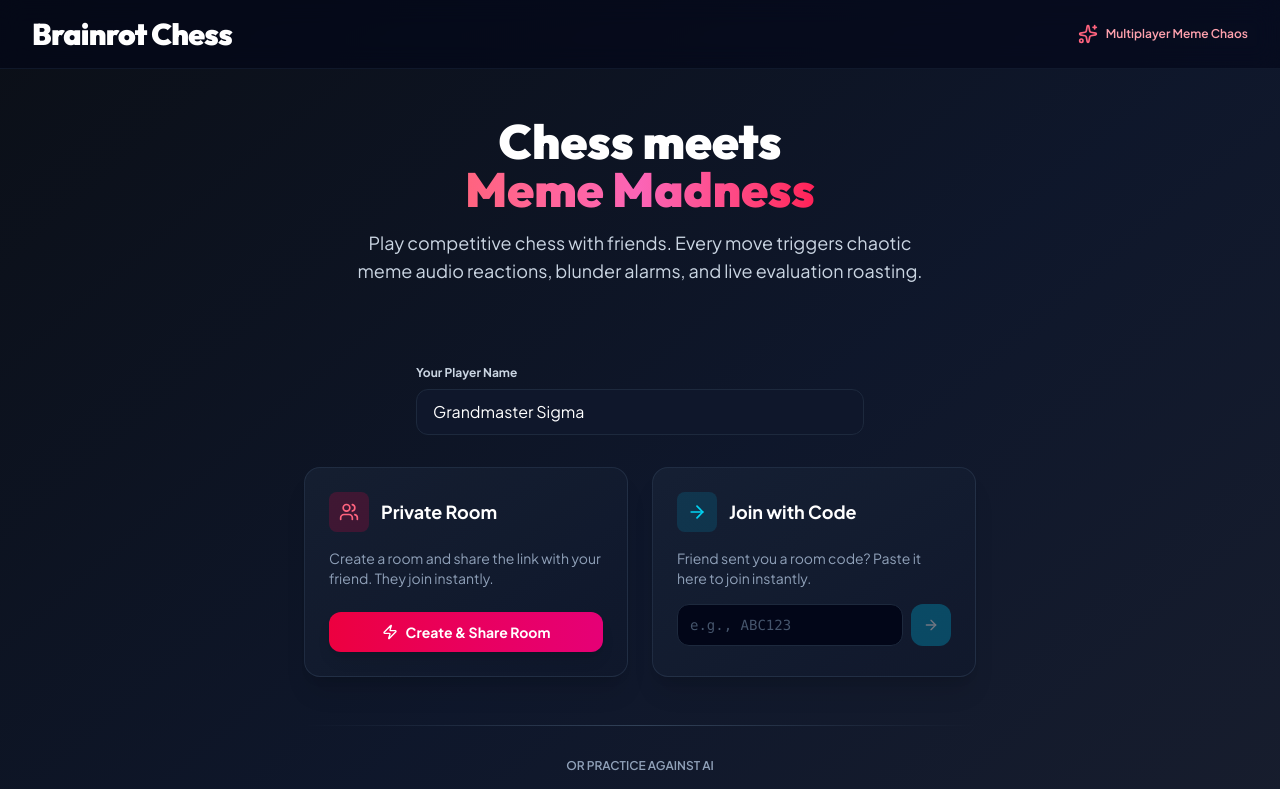
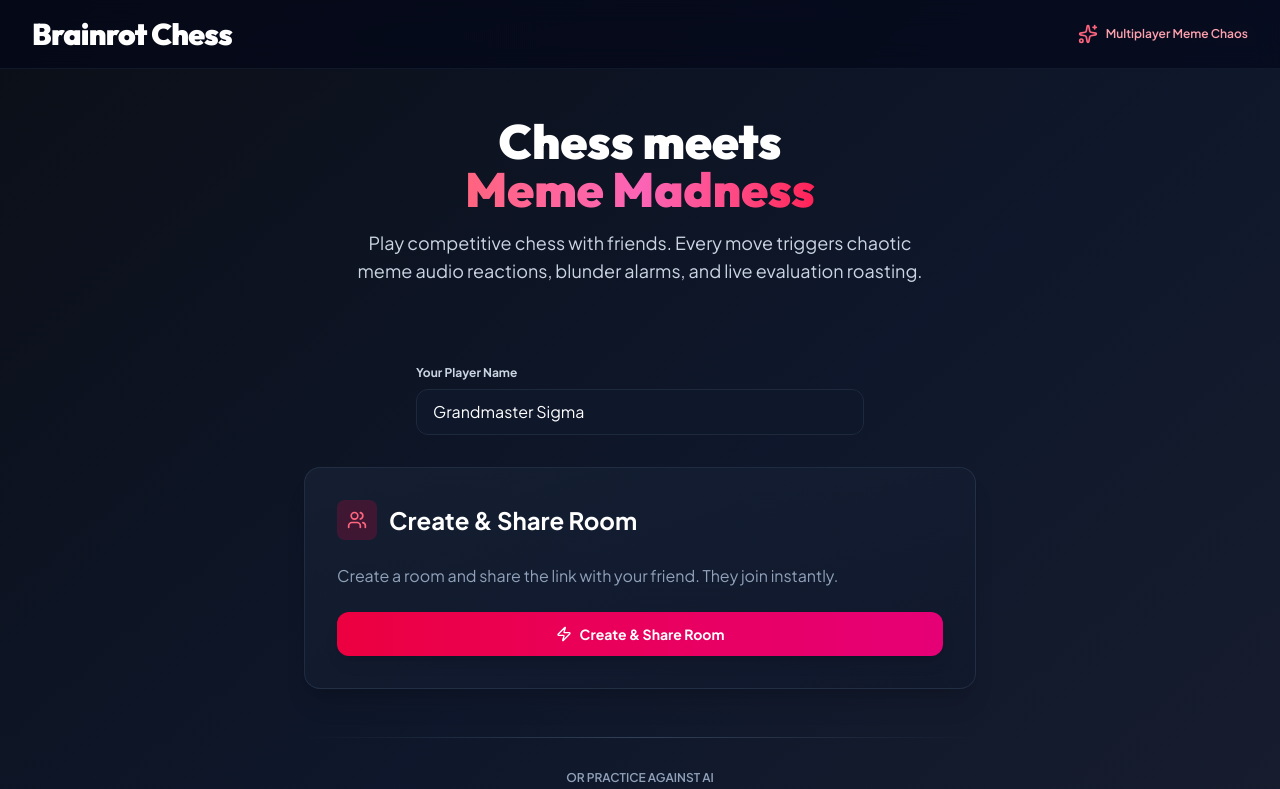
Before and after one commit to alexsebastian98/brainrotchess, a React (Vite) app: page / in a window 1280 px wide. Shown: the top 789 px of the page. Built offline with nearby package versions, Linux system fonts and the light colour scheme.

Commit message:
Refactor multiplayer: Remove "Join with Code", focus on "Create & Share Room" with copyable invite link

```diff
--- a/src/components/LandingPage.tsx
+++ b/src/components/LandingPage.tsx
@@ -3,12 +3,11 @@
  * SPDX-License-Identifier: Apache-2.0
  */
 
-import React, { useState } from 'react';
+import React, { useState, useEffect } from 'react';
 import {
   Users,
   Copy,
   Check,
-  ArrowRight,
   Zap,
   Volume2,
   Sparkles,
@@ -24,30 +23,40 @@ export const LandingPage: React.FC<LandingPageProps> = ({
   onStartGame,
   onJoinRoom,
 }) => {
-  const [roomCode, setRoomCode] = useState('');
   const [generatedRoomId, setGeneratedRoomId] = useState<string | null>(null);
   const [copiedLink, setCopiedLink] = useState(false);
   const [playerName, setPlayerName] = useState(
     multiplayerClient.getPlayerName()
   );
+  const [isCreatingRoom, setIsCreatingRoom] = useState(false);
 
-  const handleCreatePrivateRoom = () => {
+  // Listen for room creation events
+  useEffect(() => {
+    const unsubRoom = multiplayerClient.onRoomState((state) => {
+      if (state.roomId) {
+        setGeneratedRoomId(state.roomId);
+      }
+    });
+
+    return () => unsubRoom();
+  }, []);
+
+  const handleCreatePrivateRoom = async () => {
+    setIsCreatingRoom(true);
     multiplayerClient.setPlayerName(playerName);
-    multiplayerClient.connect().then(() => {
+
+    try {
+      await multiplayerClient.connect();
       multiplayerClient.createRoom(300, 3);
-      // Room ID will be set when we receive the room_created event
+
+      // Room ID will be set via the room state listener
+      // Start the game after room is created
       setTimeout(() => {
         onStartGame('pvp_online');
       }, 500);
-    });
-  };
-
-  const handleJoinRoom = () => {
-    if (roomCode.trim()) {
-      multiplayerClient.setPlayerName(playerName);
-      multiplayerClient.connect().then(() => {
-        onJoinRoom(roomCode.toUpperCase());
-      });
+    } catch (err) {
+      console.error('Failed to create room:', err);
+      setIsCreatingRoom(false);
     }
   };
 
@@ -107,56 +116,84 @@ export const LandingPage: React.FC<LandingPageProps> = ({
           />
         </div>
 
-        {/* Two Column Layout for Main Actions */}
-        <div className="grid grid-cols-1 md:grid-cols-2 gap-6 w-full max-w-2xl mb-12">
-          {/* Create Private Room Card */}
-          <div className="bg-gradient-to-br from-slate-800/50 to-slate-900/50 border border-slate-700/50 rounded-2xl p-6 shadow-xl hover:border-rose-500/30 transition-all">
-            <div className="flex items-center gap-3 mb-4">
+        {/* Create Private Room Section */}
+        <div className="w-full max-w-2xl mb-12">
+          <div className="bg-gradient-to-br from-slate-800/50 to-slate-900/50 border border-slate-700/50 rounded-2xl p-8 shadow-xl hover:border-rose-500/30 transition-all">
+            <div className="flex items-center gap-3 mb-6">
               <div className="p-2.5 bg-rose-600/20 rounded-lg">
                 <Users className="w-5 h-5 text-rose-400" />
               </div>
-              <h3 className="text-lg font-bold text-white">Private Room</h3>
+              <h3 className="text-2xl font-bold text-white">Create & Share Room</h3>
             </div>
-            <p className="text-sm text-slate-400 mb-6">
-              Create a room and share the link with your friend. They join
-              instantly.
+
+            <p className="text-slate-400 mb-6">
+              Create a room and share the link with your friend. They join instantly.
             </p>
+
+            {!generatedRoomId ? (
               <button
                 onClick={handleCreatePrivateRoom}
-              className="w-full py-2.5 bg-gradient-to-r from-rose-600 to-pink-600 hover:from-rose-500 hover:to-pink-500 text-white font-bold rounded-xl text-sm transition-all active:scale-95 shadow-lg flex items-center justify-center gap-2"
+                disabled={isCreatingRoom}
+                className="w-full py-3 bg-gradient-to-r from-rose-600 to-pink-600 hover:from-rose-500 hover:to-pink-500 disabled:opacity-50 disabled:cursor-not-allowed text-white font-bold rounded-xl text-sm transition-all active:scale-95 flex items-center justify-center gap-2 shadow-lg"
               >
                 <Zap className="w-4 h-4" />
-              Create & Share Room
+                {isCreatingRoom ? 'Creating Room...' : 'Create & Share Room'}
+              </button>
+            ) : (
+              <div className="space-y-4">
+                {/* Room Code Display */}
+                <div className="bg-slate-950 rounded-xl p-4 border border-slate-700">
+                  <p className="text-xs font-bold text-slate-400 mb-2">Room Code:</p>
+                  <code className="block text-lg font-mono text-cyan-300 text-center font-bold">
+                    {generatedRoomId}
+                  </code>
+                </div>
+
+                {/* Invite Link Display */}
+                <div className="bg-slate-950 rounded-xl p-4 border border-slate-700">
+                  <p className="text-xs font-bold text-slate-400 mb-2">Invite Link:</p>
+                  <div className="flex items-center gap-2">
+                    <input
+                      type="text"
+                      readOnly
+                      value={`${window.location.origin}?room=${generatedRoomId}`}
+                      className="flex-1 px-3 py-2 bg-slate-900 border border-slate-800 rounded-lg text-xs text-slate-300 font-mono"
+                    />
+                    <button
+                      onClick={copyInviteLink}
+                      className="flex items-center gap-1 px-3 py-2 bg-rose-600 hover:bg-rose-500 rounded-lg text-white text-xs font-bold transition-colors"
+                    >
+                      {copiedLink ? (
+                        <>
+                          <Check className="w-3.5 h-3.5" />
+                          Copied!
+                        </>
+                      ) : (
+                        <>
+                          <Copy className="w-3.5 h-3.5" />
+                          Copy
+                        </>
+                      )}
                     </button>
                   </div>
+                </div>
 
-          {/* Join with Code Card */}
-          <div className="bg-gradient-to-br from-slate-800/50 to-slate-900/50 border border-slate-700/50 rounded-2xl p-6 shadow-xl hover:border-cyan-500/30 transition-all">
-            <div className="flex items-center gap-3 mb-4">
-              <div className="p-2.5 bg-cyan-600/20 rounded-lg">
-                <ArrowRight className="w-5 h-5 text-cyan-400" />
+                {/* Instructions */}
+                <div className="bg-slate-900/40 rounded-xl p-3 border border-slate-700/50">
+                  <p className="text-xs text-slate-400 text-center">
+                    Share this link with your friend. They'll join your room instantly!
+                  </p>
                 </div>
-              <h3 className="text-lg font-bold text-white">Join with Code</h3>
-            </div>
-            <p className="text-sm text-slate-400 mb-4">
-              Friend sent you a room code? Paste it here to join instantly.
-            </p>
-            <div className="flex gap-2">
-              <input
-                type="text"
-                value={roomCode}
-                onChange={(e) => setRoomCode(e.target.value.toUpperCase())}
-                placeholder="e.g., ABC123"
-                className="flex-1 px-3 py-2.5 bg-slate-950 border border-slate-800 rounded-xl text-white placeholder-slate-600 font-mono text-sm focus:outline-none focus:border-cyan-500 transition-colors"
-              />
+
+                {/* Start Game Button */}
                 <button
-                onClick={handleJoinRoom}
-                disabled={!roomCode.trim()}
-                className="px-3 py-2.5 bg-cyan-600 hover:bg-cyan-500 disabled:opacity-40 disabled:cursor-not-allowed text-white font-bold rounded-xl transition-all"
+                  onClick={() => onStartGame('pvp_online')}
+                  className="w-full py-3 bg-gradient-to-r from-cyan-600 to-blue-600 hover:from-cyan-500 hover:to-blue-500 text-white font-bold rounded-xl text-sm transition-all active:scale-95"
                 >
-                <ArrowRight className="w-4 h-4" />
+                  Enter Room & Wait for Friend
                 </button>
               </div>
+            )}
           </div>
         </div>
 
```
Lines whose indentation alone changed are shown as unchanged.
